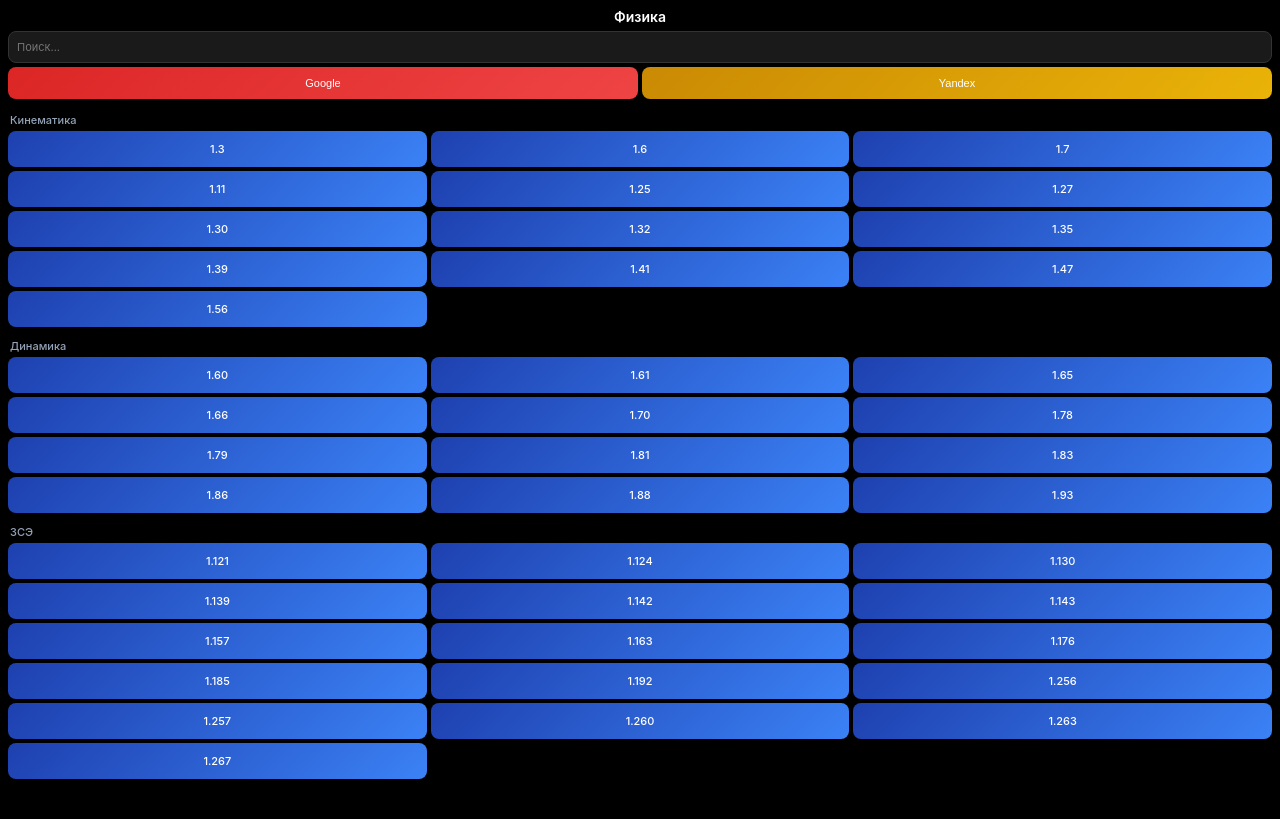
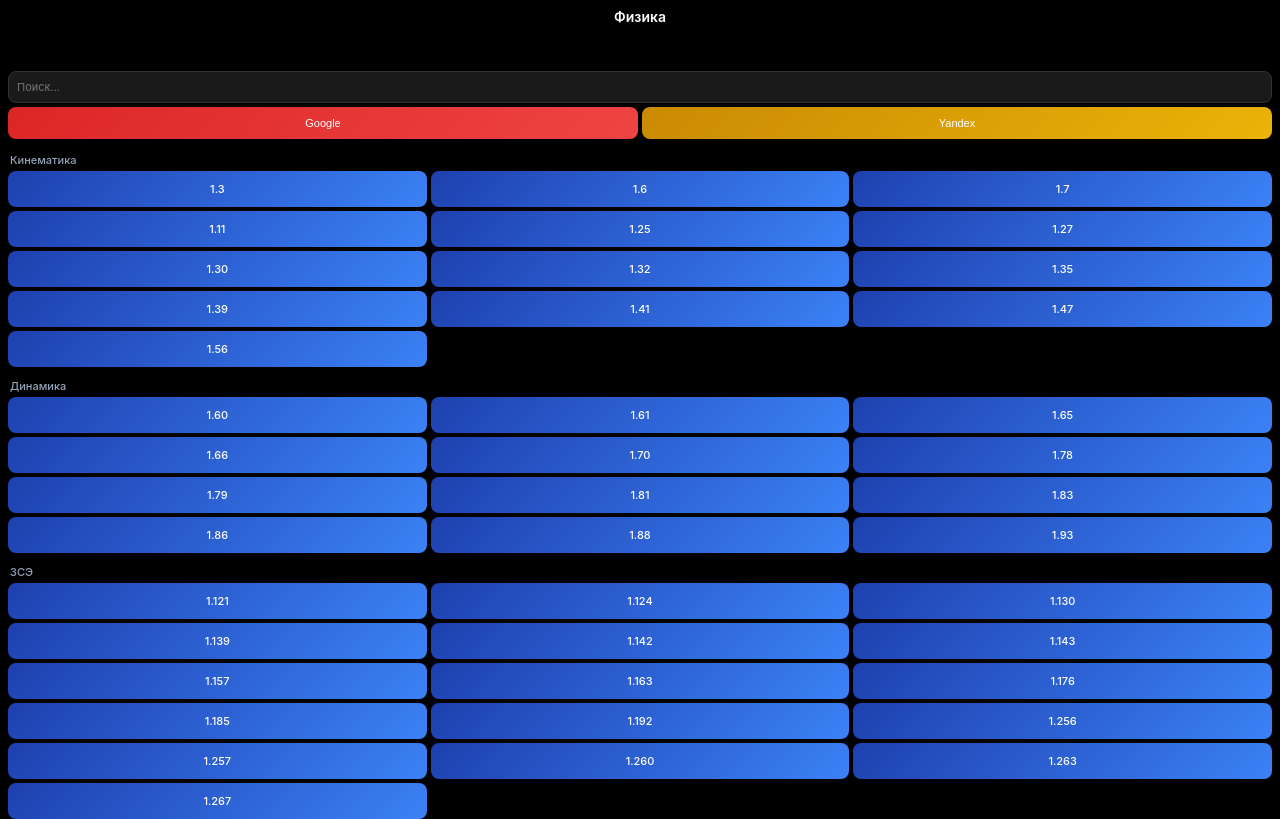
Before and after one commit to axol0ttl/countdown, a plain HTML site: page ege.html in a window 1280 px wide. Drawn offline with Linux system fonts and the light colour scheme.

Commit message:
Update ege.html

```diff
--- a/ege.html
+++ b/ege.html
@@ -121,6 +121,11 @@
             opacity: 0.8;
         }
 
+        .inv {
+            color: black;
+
+        }
+
         /* Специальная адаптация для Apple Watch Series 9 (396x484) */
         @media screen and (max-width: 396px) {
             body {
@@ -157,7 +162,8 @@
 </head>
 <body>
     <h1>Физика</h1>
-
+    <p class="inv">.</p>
+    <p class="inv">.</p>
     <div class="section search-section">
         <input type="text" id="searchInput" class="search-input" placeholder="Поиск...">
         <div class="search-buttons">
```
